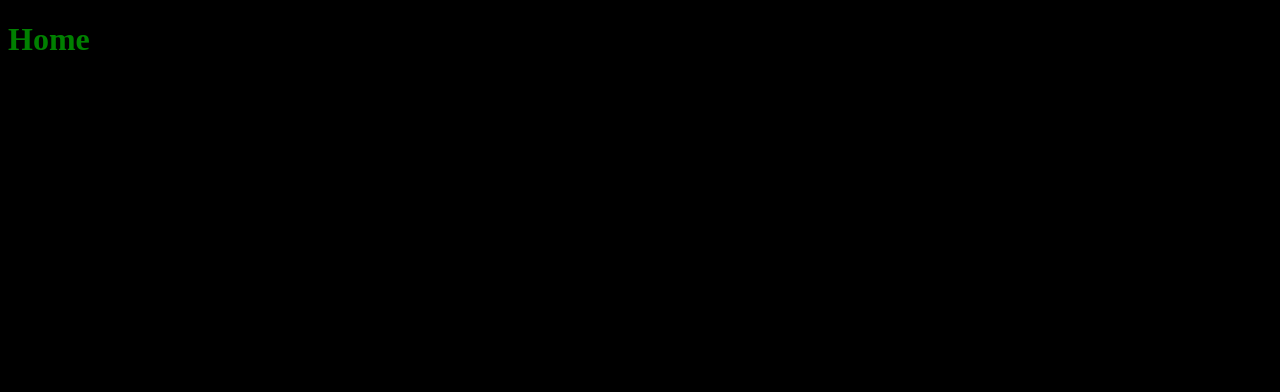
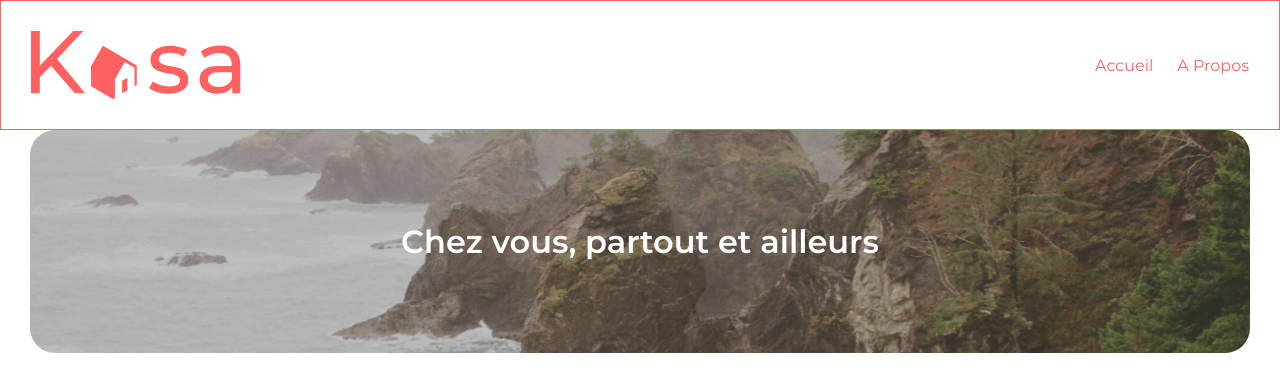
Before and after one commit to NassimBourebia/Kasa, a React (Create React App) app: page / in a window 1280 px wide. Shown: the top 392 px of the page. Built offline with nearby package versions, Linux system fonts and the light colour scheme.

Commit message:
add header

```diff
--- a/src/App.jsx
+++ b/src/App.jsx
@@ -1,11 +1,16 @@
-import Router from './components/Router';
+// import Router from './components/Router';
 import './sass/index.scss';
+import Header from './components/Header';
+import Banner from './components/Banner'
+import Card from './components/Card'
 
 
 function App() {
   return (
     <div className="App">
-    <Router/>
+    <Header/>
+    <Banner/>
+    <Card/>
     </div>
   );
 }
--- /dev/null
+++ b/src/components/Banner.jsx
@@ -0,0 +1,16 @@
+import React from 'react';
+
+
+function Banner() {
+return (
+
+<div className='banner'>
+
+    <h1>Chez vous, partout et ailleurs</h1>
+    </div>
+
+
+);
+}
+
+export default Banner;
--- /dev/null
+++ b/src/components/Card.jsx
@@ -0,0 +1,11 @@
+import React from "react";
+
+
+function Card () {
+
+    return (<div className="Card">
+
+    </div>)
+}
+
+export default Card
--- a/src/components/Header.jsx
+++ b/src/components/Header.jsx
@@ -0,0 +1,18 @@
+
+
+
+function Header () {
+
+return <header id="header">
+<nav className="navbar">
+<i className="icon"></i>
+<ul>
+    <li><a href="#">Accueil</a></li>
+    <li><a href="#">A Propos</a></li>
+</ul>
+</nav>
+</header>
+
+}
+
+export default Header;
--- a/src/sass/index.scss
+++ b/src/sass/index.scss
@@ -1,12 +1,127 @@
 @import "./abstracts/functions.scss";
 @import "./abstracts/varibales.scss";
 
+//Font Family Import
+@import url('https://fonts.googleapis.com/css2?family=Montserrat:wght@200;300;400;600;700&display=swap');
+
 * {
 
-    background-color: black;
+
+    font-family: 'Montserrat', sans-serif;
+    margin: 0;
+    padding: 0;
+    box-sizing: border-box;
+
+
 }
 
-h1 {
 
-    color: green;
+// #header {
+
+//     background-color:green;
+//     // margin-right: get-vw($desktop-context, 10px);
+//     // margin-right: get-vw($mobile-context, 10px)
+
+// }
+
+#header {
+
+    border: #FF6060 solid 1px;
 }
+
+#header {
+
+
+
+    h1 {
+
+        color: red;
+    }
+
+    i {
+        display: inline-block;
+
+      }
+
+      .icon {
+
+        mask: url("../assets/svg/logo.svg");
+        -webkit-mask: url("../assets/svg/logo.svg");
+        width: 210.32px;
+        height: 68px;
+        mask-size: 68px;
+        -webkit-mask-size: 210.32px;
+        -webkit-mask-repeat: no-repeat;
+        mask-repeat: no-repeat;
+        background-color: #FF6060;
+      }
+
+  .navbar {
+
+    display: flex;
+    align-items: center;
+   padding: 30px;
+   justify-content: space-between;
+
+    ul {
+       display: flex;
+       gap: 1.5rem;
+       list-style: none;
+       align-items: center;
+
+       a{
+
+        text-decoration: none;
+        color: #FF6060;
+       }
+       a:hover{
+
+        text-decoration:underline;
+
+       }
+
+    }
+
+
+
+  }
+
+}
+
+.banner {
+    padding: 30px;
+    margin-left: 30px;
+    margin-right: 30px;
+    max-width: 1240px;
+    max-height: 223px;
+    min-height: 223px;
+    border-radius: 25px;
+    background-image: url("../assets/images/home_banner.png");
+    background-position: center center;
+    background-size: cover;
+    text-align: center;
+    color: #FFFFFF;
+    position: relative;
+    display: grid;
+    place-items: center;
+
+
+}
+.banner::before {
+
+    content: "";
+    border-radius: 25px;
+    position: absolute;
+    top: 0px;
+    right: 0px;
+    bottom: 0px;
+    left: 0px;
+    background-color: rgba(0,0,0,0.25);
+}
+
+.banner h1 {
+    position: relative;
+    opacity: 1;
+    font-weight: 550;
+
+}
```
